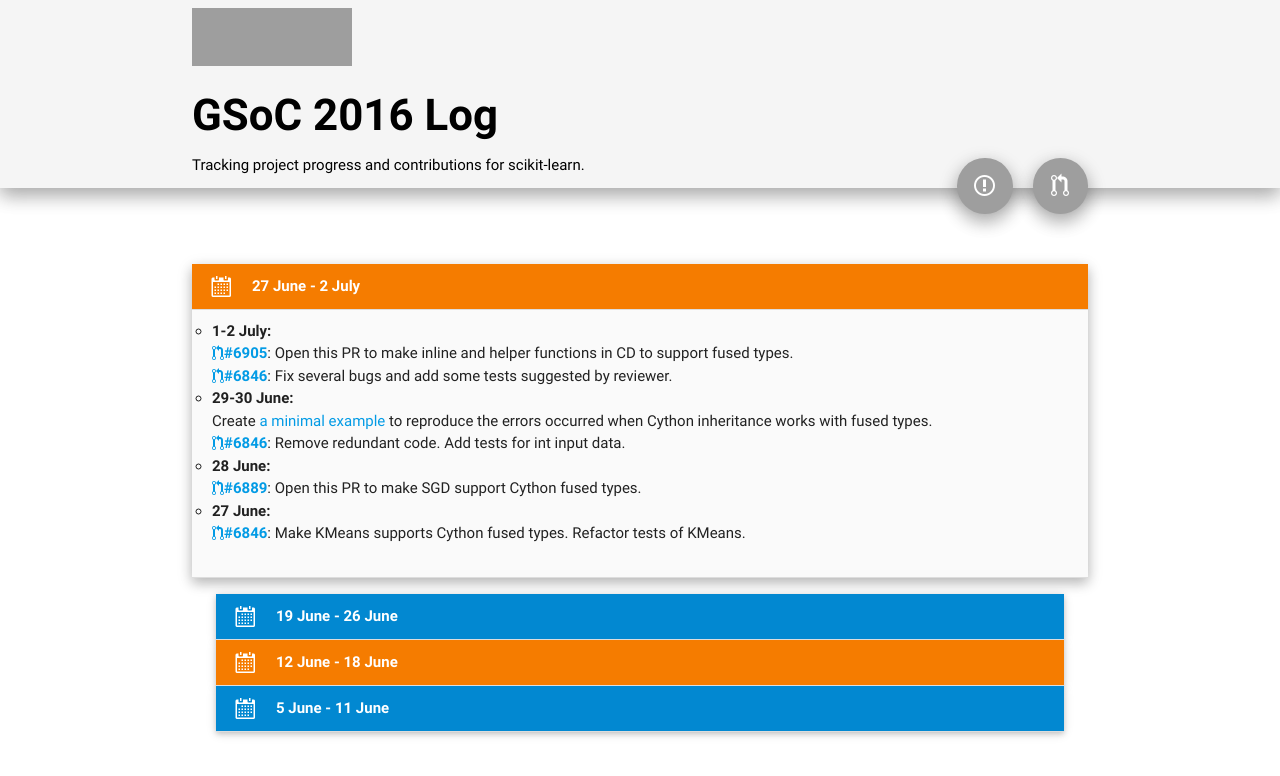
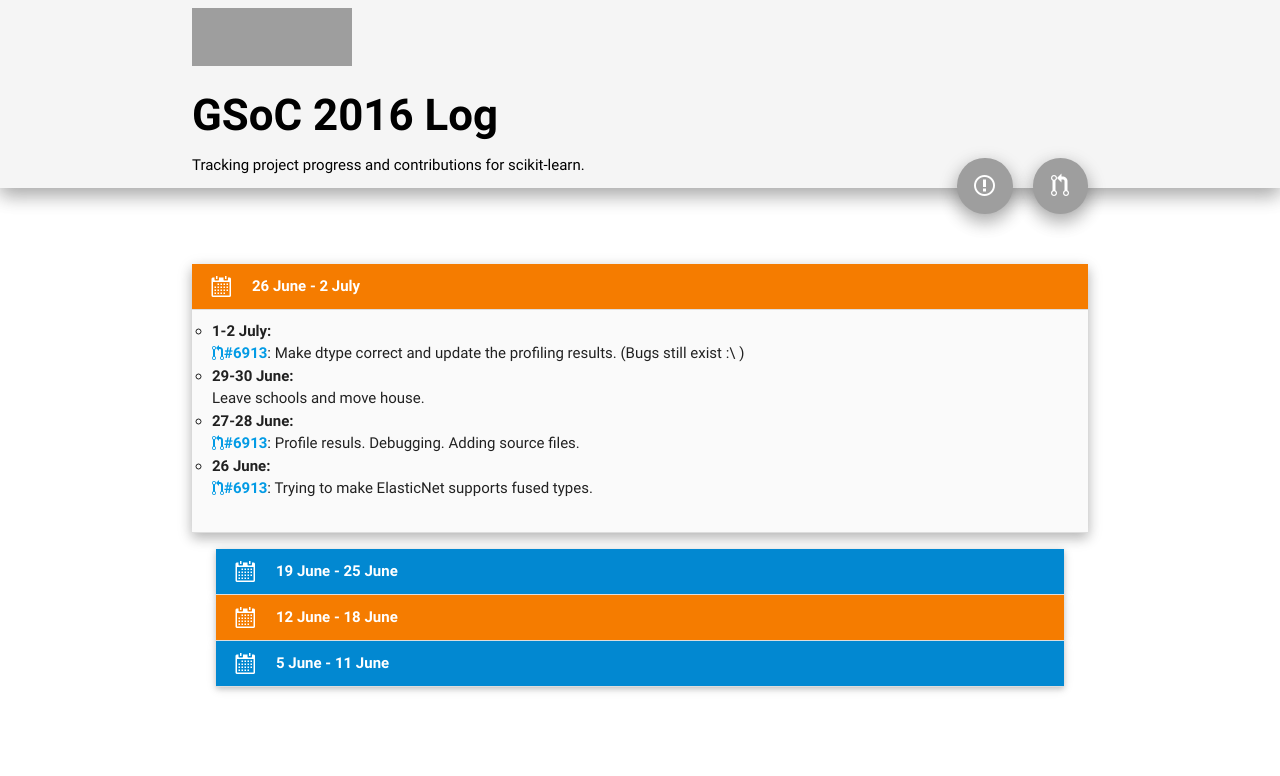
Before and after one commit to yenchenlin/yenchenlin.github.io, a Jekyll site: the page built from _pages/gsoc.html, in a window 1280 px wide, cut to the strip 0-776 px from the top of the page. Built offline with Jekyll 4.4.1, drawn with Linux system fonts in a browser that asks for light colours; nearby versions of some CDN libraries; grey boxes are pictures that could not be loaded.

Commit message:
Update devlog

```diff
--- a/_pages/gsoc.html
+++ b/_pages/gsoc.html
@@ -84,44 +84,38 @@
             <li>
               <div class="collapsible-header active waves-effect waves-light orange darken-2 white-text">
                 <i class="mega-octicon octicon-calendar"></i>
-                <b>27 June - 2 July</b>
+                <b>26 June - 2 July</b>
               </div>
 
               <div class="collapsible-body grey lighten-5">
                 <ul class="details">
 
                   <li><b>1-2 July: </b><br/>
-                    <a href="https://github.com/scikit-learn/scikit-learn/pull/6905">
-                    <i class="octicon octicon-git-pull-request"></i><b>#6905</b></a>:
-                      Open this PR to make inline and helper functions in CD to support fused types.
+                    <a href="https://github.com/scikit-learn/scikit-learn/pull/6913">
+                    <i class="octicon octicon-git-pull-request"></i><b>#6913</b></a>:
+                      Make dtype correct and update the profiling results. (Bugs still exist :\  )
                     </br>
-                    <a href="https://github.com/scikit-learn/scikit-learn/pull/6846">
-                    <i class="octicon octicon-git-pull-request"></i><b>#6846</b></a>:
-                      Fix several bugs and add some tests suggested by reviewer.
                  </li>
 
 
                   <li><b>29-30 June: </b><br/>
-                      Create <a href="https://github.com/yenchenlin/Cython_Experiments">a minimal example</a> to reproduce the errors occurred when Cython inheritance works with fused types.
-                    <a href="https://github.com/scikit-learn/scikit-learn/pull/6846">
-                    </br>
-                    <i class="octicon octicon-git-pull-request"></i><b>#6846</b></a>:
-                      Remove redundant code.
-                      Add tests for int input data.
+                      Leave schools and move house.
                   </li>
 
-                  <li><b>28 June: </b><br/>
-                    <a href="https://github.com/scikit-learn/scikit-learn/pull/6889">
-                    <i class="octicon octicon-git-pull-request"></i><b>#6889</b></a>:
-                      Open this PR to make SGD support Cython fused types.
+                  <li><b>27-28 June: </b><br/>
+                    <a href="https://github.com/scikit-learn/scikit-learn/pull/6913">
+                    <i class="octicon octicon-git-pull-request"></i><b>#6913</b></a>:
+                      Profile resuls.
+                      Debugging.
+                      Adding source files.
                   </li>
 
-                  <li><b>27 June: </b><br/>
-                    <a href="https://github.com/scikit-learn/scikit-learn/pull/6846">
-                    <i class="octicon octicon-git-pull-request"></i><b>#6846</b></a>:
-                      Make KMeans supports Cython fused types.
-                      Refactor tests of KMeans.
-                  </li>
+                  <li><b>26 June: </b><br/>
+                    <a href="https://github.com/scikit-learn/scikit-learn/pull/6913">
+                    <i class="octicon octicon-git-pull-request"></i><b>#6913</b></a>:
+                      Trying to make ElasticNet supports fused types.
+                 </li>
+
                   <br/>
                 </ul>
               </div>
@@ -130,7 +124,7 @@
             <li>
               <div class="collapsible-header waves-effect waves-light light-blue darken-2 white-text">
                 <i class="mega-octicon octicon-calendar"></i>
-                <b>19 June - 26 June</b>
+                <b>19 June - 25 June</b>
               </div>
 
               <div class="collapsible-body blue lighten-5">
@@ -141,12 +135,6 @@
                     </a>
                   </b><br/>
                   </li>
-
-                  <li><b>26 June: </b><br/>
-                    <a href="https://github.com/scikit-learn/scikit-learn/pull/6913">
-                    <i class="octicon octicon-git-pull-request"></i><b>#6913</b></a>:
-                      Trying to make ElasticNet supports fused types.
-                 </li>
 
                   <li><b>23-25 June: </b><br/>
                     <a href="https://github.com/scikit-learn/scikit-learn/pull/6913">
```
